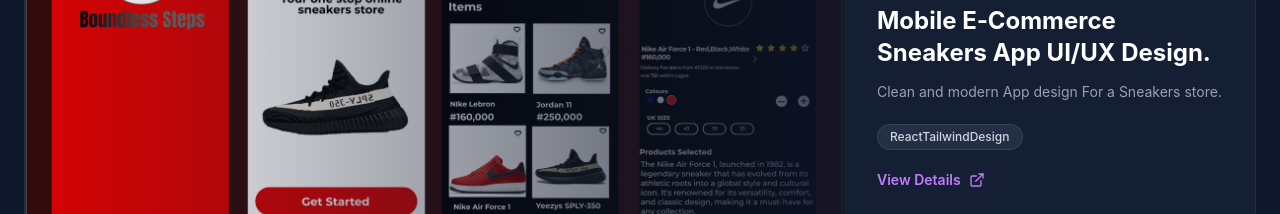
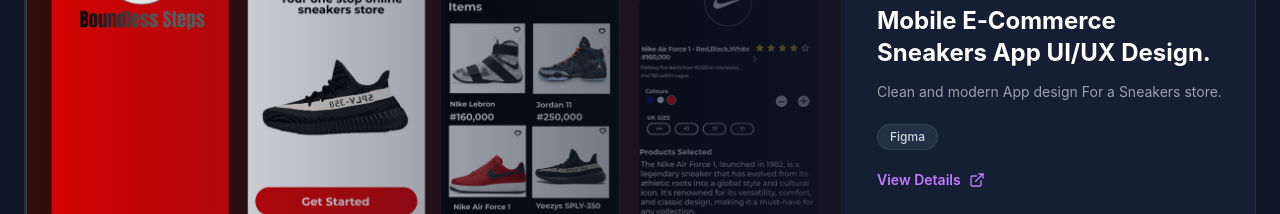
Before and after one commit to Seyi7695/Portfolio-Website, a React (Vite) app: page / in a window 1280 px wide. Shown: the part 3760-3974 px from the top of the page. Built offline with nearby package versions, Linux system fonts and the light colour scheme.

Commit message:
Update ProjectShowcase.tsx

```diff
--- a/src/ProjectShowcase.tsx
+++ b/src/ProjectShowcase.tsx
@@ -193,7 +193,7 @@ const webProjects: Project[] = [
     title: "Mobile E‑Commerce Sneakers App UI/UX Design.",
     description: "Clean and modern App design For a Sneakers store.",
     image: "sneaker.PNG",
-    tags: [["React", "Tailwind", "Design"]],
+    tags: [["Figma"]],
     category: "App Design",
     fullDescription:
       "Designed a mobile-first e-commerce app UI/UX for a sneaker store, focusing on intuitive navigation, engaging product showcases, and a seamless checkout flow.",
```
